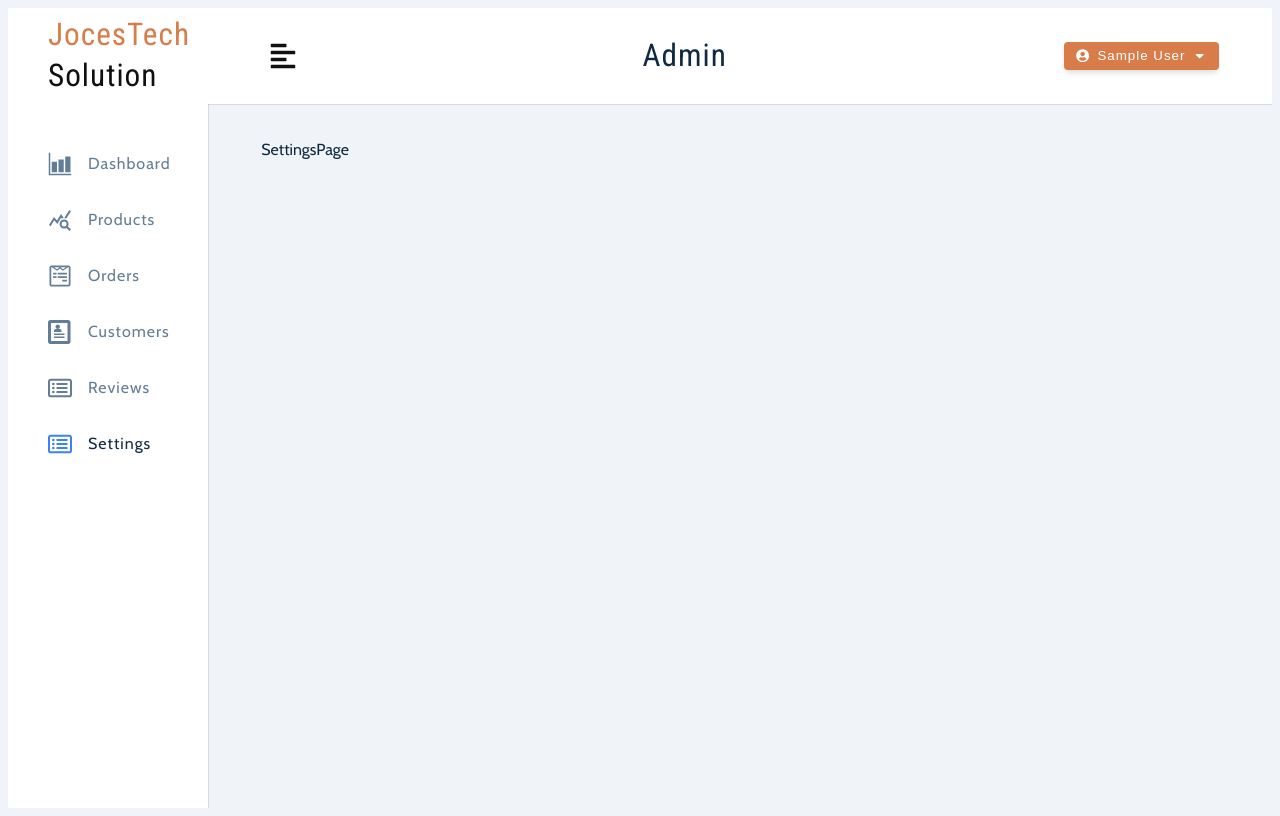
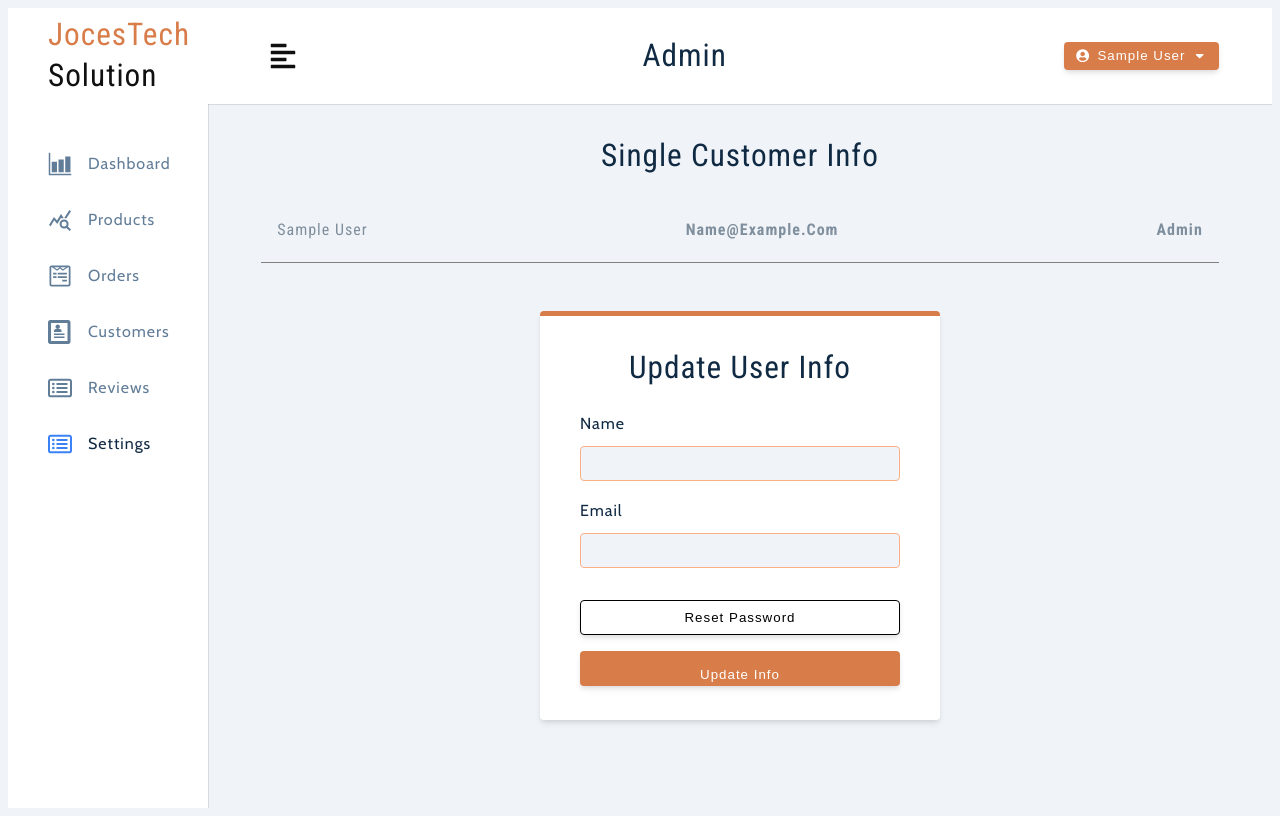
Before and after one commit to Jocelynpungwe/jocetech-admin-dashboard, a React (Vite) app in the folder client/: page /settings in a window 1280 px wide. Built offline with nearby package versions, Linux system fonts and the light colour scheme; sample sign-in values are in the browser's storage.

Commit message:
added more user functionality

```diff
--- a/client/src/features/user/userSlice.js
+++ b/client/src/features/user/userSlice.js
@@ -73,6 +73,34 @@ export const getSingleUser = createAsyncThunk(
   async (id, thunkAPI) => {
     try {
       const { data } = await customeFetch.get(`/user/${id}`)
+      return data
+    } catch (error) {
+      return thunkAPI.rejectWithValue(error.response.data.msg)
+    }
+  }
+)
+
+export const updateSingleUser = createAsyncThunk(
+  'user/updateSingleUser',
+  async (user, thunkAPI) => {
+    try {
+      const { data } = await customeFetch.patch('/user/updateUser', user)
+      return data
+    } catch (error) {
+      return thunkAPI.rejectWithValue(error.response.data.msg)
+    }
+  }
+)
+
+export const updateUserPassword = createAsyncThunk(
+  'user/updateUserPassword',
+  async (user, thunkAPI) => {
+    console.log(user)
+    try {
+      const { data } = await customeFetch.patch(
+        '/user/updateUserPassword',
+        user
+      )
       return data
     } catch (error) {
       return thunkAPI.rejectWithValue(error.response.data.msg)
@@ -177,6 +205,37 @@ const userSlice = createSlice({
         state.isError = true
         toast.error(payload)
       })
+      .addCase(updateSingleUser.pending, (state, { payload }) => {
+        state.isLoading = true
+        state.isError = false
+      })
+      .addCase(updateSingleUser.fulfilled, (state, { payload }) => {
+        state.isLoading = false
+        state.isError = false
+        const { user } = payload
+        state.user = user
+        addUserToLocalStorage(user)
+        toast.success(`User Profile Updated`)
+      })
+      .addCase(updateSingleUser.rejected, (state, { payload }) => {
+        state.isLoading = false
+        state.isError = true
+        toast.error(payload)
+      })
+      .addCase(updateUserPassword.pending, (state, { payload }) => {
+        state.isLoading = true
+        state.isError = false
+      })
+      .addCase(updateUserPassword.fulfilled, (state, { payload }) => {
+        state.isLoading = false
+        state.isError = false
+        toast.success(`Password Changed Sucessfully!`)
+      })
+      .addCase(updateUserPassword.rejected, (state, { payload }) => {
+        state.isLoading = false
+        state.isError = true
+        toast.error(payload)
+      })
       .addCase(getSingleUserOrder.pending, (state, { payload }) => {
         state.isLoading = true
         state.isError = false
--- a/client/src/pages/dashboard/SettingsPage.jsx
+++ b/client/src/pages/dashboard/SettingsPage.jsx
@@ -1,7 +1,130 @@
-import React from 'react'
+import { useEffect, useState } from 'react'
+import {
+  updateSingleUser,
+  updateUserPassword,
+} from '../../features/user/userSlice'
+import { useSelector, useDispatch } from 'react-redux'
+
+import styled from 'styled-components'
+import { Loading, Error, UserInfo, FormRow } from '../../components'
+const initialState = {
+  name: '',
+  email: '',
+  oldPassword: '',
+  newPassword: '',
+}
 
 const SettingsPage = () => {
-  return <div>SettingsPage</div>
+  const dispatch = useDispatch()
+  const { user } = useSelector((store) => store.user)
+  const [userInfo, setUserInfo] = useState(initialState)
+  const [isResetPassword, setIsResetPassword] = useState(false)
+
+  const handleChange = (e) => {
+    const name = e.target.name
+    const value = e.target.value
+    setUserInfo((prevData) => {
+      return { ...prevData, [name]: value }
+    })
+  }
+
+  const onSubmit = (e) => {
+    e.preventDefault()
+    const { name, email, oldPassword, newPassword } = userInfo
+
+    if (isResetPassword) {
+      if (!oldPassword || !newPassword) {
+        toast.error('Please Fill Out Both Password Fields')
+        return
+      }
+      dispatch(updateUserPassword({ oldPassword, newPassword }))
+    } else {
+      if (!email || !name) {
+        toast.error('Please Fill Out All Fields')
+        return
+      }
+      dispatch(updateSingleUser({ email, name }))
+    }
+    setUserInfo(initialState)
+  }
+
+  return (
+    <Wrapper>
+      <div className="customer-info">
+        <h3>Single Customer Info</h3>
+        <UserInfo {...user} page="single-customers" />
+        <form className="form" onSubmit={onSubmit}>
+          {!isResetPassword ? (
+            <>
+              <h3>Update User Info</h3>
+              <FormRow
+                name="name"
+                value={userInfo.name}
+                type="text"
+                handleChange={handleChange}
+              />
+              <FormRow
+                name="email"
+                value={userInfo.email}
+                type="email"
+                handleChange={handleChange}
+              />
+            </>
+          ) : (
+            <>
+              <h3>Reset Password</h3>
+              <FormRow
+                name="oldPassword"
+                labelText="Old Password"
+                value={userInfo.oldPassword}
+                type="password"
+                handleChange={handleChange}
+              />
+              <FormRow
+                name="newPassword"
+                labelText="New Password"
+                value={userInfo.newPassword}
+                type="password"
+                handleChange={handleChange}
+              />
+            </>
+          )}
+          <button
+            type="button"
+            className="btn btn-block secondary-btn"
+            onClick={() => {
+              setUserInfo(initialState)
+              setIsResetPassword(!isResetPassword)
+            }}
+          >
+            Reset Password
+          </button>
+          <button type="submit" className="btn btn-block primary-btn">
+            Update Info
+          </button>
+        </form>
+      </div>
+    </Wrapper>
+  )
 }
 
+const Wrapper = styled.section`
+  .form {
+    max-width: 400px;
+    border-top: 5px solid var(--primary-chocolate);
+  }
+
+  h3 {
+    text-align: center;
+  }
+  p {
+    margin: 0;
+    margin-top: 1rem;
+    text-align: center;
+  }
+  .btn {
+    margin-top: 1rem;
+  }
+`
+
 export default SettingsPage
--- a/client/src/pages/dashboard/SingleCustomerPage.jsx
+++ b/client/src/pages/dashboard/SingleCustomerPage.jsx
@@ -1,7 +1,8 @@
-import { useEffect } from 'react'
+import { useEffect, useState } from 'react'
 import {
   getSingleUser,
   getSingleUserOrder,
+  updateSingleUser,
 } from '../../features/user/userSlice'
 import { useSelector, useDispatch } from 'react-redux'
 import { useParams } from 'react-router-dom'
@@ -264,6 +265,36 @@ const Wrapper = styled.section`
     border: 15px;
     cursor: pointer;
   }
+
+  display: grid;
+  align-items: center;
+  .logo {
+    display: block;
+    margin: 0 auto;
+    margin-bottom: 1.38rem;
+  }
+  .form {
+    max-width: 400px;
+    border-top: 5px solid var(--primary-chocolate);
+  }
+
+  h3 {
+    text-align: center;
+  }
+  p {
+    margin: 0;
+    margin-top: 1rem;
+    text-align: center;
+  }
+  .btn {
+    margin-top: 1rem;
+  }
+  .sort-input {
+    border-color: transparent;
+    font-size: 1rem;
+    text-transform: capitalize;
+    padding: 0.25rem 0.5rem;
+  }
 `
 
 export default SingleCustomerPage
```
